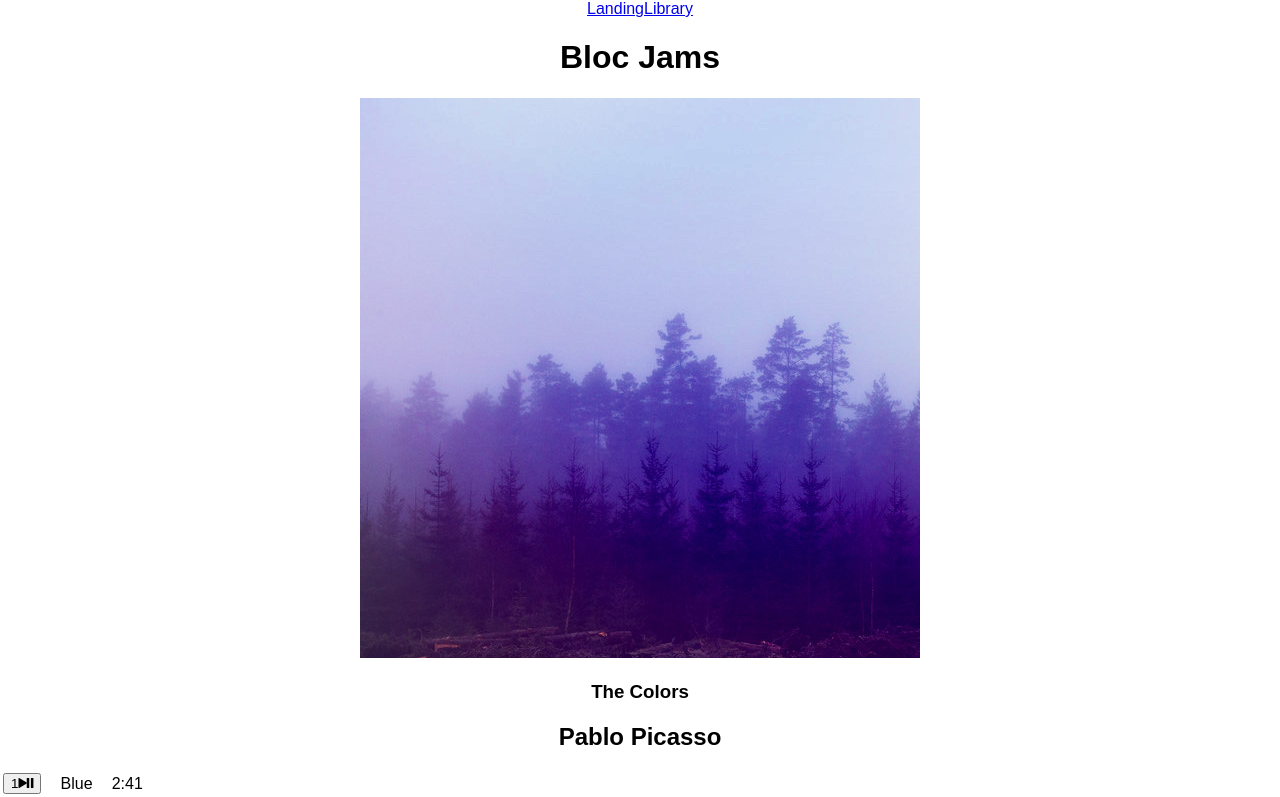
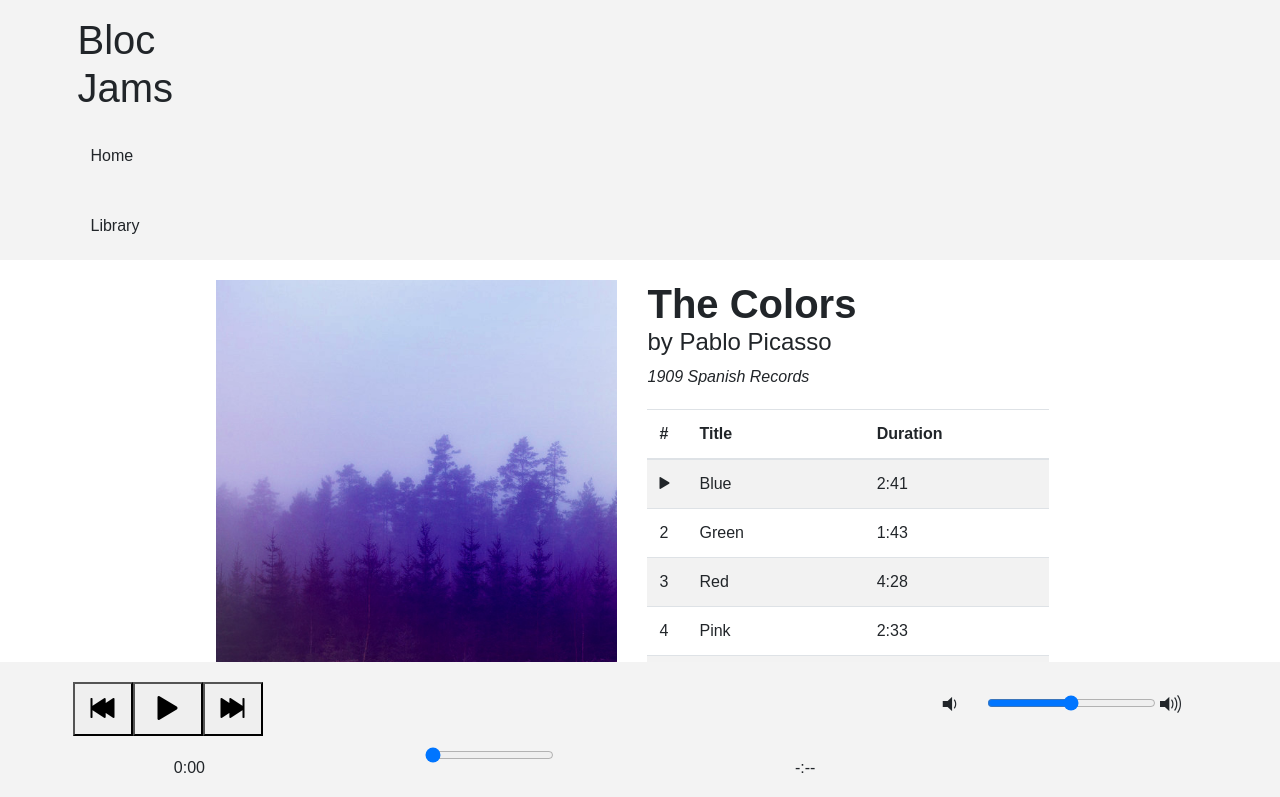
Before and after one commit to dfite85/bloc-jams-react, a React (Create React App) app: page /album/the-colors in a window 1280 px wide. Shown: the top 797 px of the page. Built offline with nearby package versions, Linux system fonts and the light colour scheme.

Commit message:
styling completed

```diff
--- a/package.json
+++ b/package.json
@@ -3,7 +3,9 @@
   "version": "0.1.0",
   "private": true,
   "dependencies": {
+    "bootstrap": "^4.1.1",
     "react": "^16.3.2",
+    "react-bootstrap": "^0.32.1",
     "react-dom": "^16.3.2",
     "react-router-dom": "^4.2.2",
     "react-scripts": "1.1.4"
--- a/public/index.html
+++ b/public/index.html
@@ -11,6 +11,7 @@
     <link rel="manifest" href="%PUBLIC_URL%/manifest.json">
     <link rel="shortcut icon" href="%PUBLIC_URL%/favicon.ico">
     <link rel="stylesheet" href="http://code.ionicframework.com/ionicons/2.0.1/css/ionicons.min.css">
+    <link rel="stylesheet" href="https://maxcdn.bootstrapcdn.com/bootstrap/latest/css/bootstrap.min.css">
     <!--
       Notice the use of %PUBLIC_URL% in the tags above.
       It will be replaced with the URL of the `public` folder during the build.
--- a/src/App.css
+++ b/src/App.css
@@ -2,27 +2,27 @@
   text-align: center;
 }
 
-.App-logo {
-  animation: App-logo-spin infinite 20s linear;
-  height: 80px;
+
+#bloc-jams-title{
+  margin-left: 0px;
+  margin-top: 16px;
 }
 
-.App-header {
-  background-color: #222;
-  height: 150px;
-  padding: 20px;
-  color: white;
+#sticky-header {
+  background-color:#f3f3f3;
+  margin-bottom:20px;
 }
 
-.App-title {
-  font-size: 1.5em;
+
+#header-nav {
+  line-height: 70px;
+  font-size: 16px;
 }
 
-.App-intro {
-  font-size: large;
+.header-link {
+  padding-right:10px;
 }
 
-@keyframes App-logo-spin {
-  from { transform: rotate(0deg); }
-  to { transform: rotate(360deg); }
+a:hover {
+  text-decoration:none;
 }
--- a/src/App.js
+++ b/src/App.js
@@ -4,24 +4,37 @@ import './App.css';
 import Landing from './components/Landing';
 import Library from './components/Library';
 import Album from './components/Album';
+import {Bootstrap, Grid, Col, Row, Button} from 'react-bootstrap';
+
+
 
 
 class App extends Component {
   render() {
     return (
       <div className="App">
+        <Grid fluid>
+          <Row id="sticky-header">
+            <Grid>
+              <Row>
                 <header>
-          <nav>
-            <Link to='/'>Landing</Link>
-            <Link to='/library'>Library</Link>
+                  <Col sm={6} xs={6} className="text-left"><h1 id="bloc-jams-title">Bloc Jams</h1></Col>
+                  <Col sm={6} xs={6} className="text-right">
+                    <nav id="header-nav">
+                      <Link className="header-link" to='/'><Button>Home</Button></Link>
+                      <Link className="header-link" to='/library'><Button>Library</Button></Link>
                     </nav>
-          <h1>Bloc Jams</h1>
+                  </Col>
                 </header>
-        <main>
+              </Row>
+            </Grid>
+          </Row>
+          <main id="main-container">
             <Route exact path="/" component={Landing} />
             <Route path="/library" component={Library} />
             <Route path="/album/:slug" component={Album} />
           </main>
+        </Grid>
       </div>
     );
   }
--- /dev/null
+++ b/src/components/Album.css
@@ -0,0 +1,57 @@
+.album-container {
+	padding-bottom:100px;
+}
+
+@media screen and (max-width: 768px) {
+	.album-container {
+		padding-bottom: 40px;
+	}
+}
+
+@media screen and (min-width: 768px) {
+	.container-fluid {
+		padding-left: 0px;
+	}
+}
+
+#album-cover-art {
+	max-width:100%;
+}
+
+.album-details {
+	padding-bottom:20px;
+}
+
+#album-title {
+	margin-bottom: 0px;
+	font-weight: bold;
+}
+
+.artist {
+	font-size: 24px;
+}
+
+#release-info {
+	font-style: italic;
+}
+
+#play-controls-column {
+	width:40px;
+}
+
+
+tr.song:hover {
+	cursor:pointer;
+}
+
+tr.song .hoverSongRowControl {
+	display:none;
+}
+
+tr.song:hover .hoverSongRowControl {
+	display:block;
+}
+
+tr.song:hover .songNumber {
+	display:none;
+}
--- a/src/components/Album.js
+++ b/src/components/Album.js
@@ -1,6 +1,9 @@
 import React, { Component } from 'react';
 import albumData from './../data/albums';
 import PlayerBar from './PlayerBar';
+import {Bootstrap, ButtonGroup, Button, Col, Row, Table} from 'react-bootstrap';
+import './Album.css';
+
 
 class Album extends Component {
    constructor(props) {
@@ -15,10 +18,15 @@ import PlayerBar from './PlayerBar';
       currentSong: album.songs[0],
       currentTime: 0,
       duration: album.songs[0].duration,
-       isPlaying: false
+      currentVolume: 0.5,
+      isPlaying: false,
+      isHovering:false
      };
-       this.audioElement = document.createElement('audio')
+
+     this.audioElement = document.createElement('audio');
      this.audioElement.src = album.songs[0].audioSrc;
+     this.audioElement.volume = this.state.currentVolume;
+
 
      }
 
@@ -45,6 +53,7 @@ import PlayerBar from './PlayerBar';
      this.audioElement.removeEventListener('durationchange', this.eventListeners.durationchange);
      this.audioElement.removeEventListener('volumeupdate', this.eventListeners.volumeupdate);
     }
+
 
      play() {
        this.audioElement.play();
@@ -76,7 +85,6 @@ import PlayerBar from './PlayerBar';
      	}
      }
 
-
      handleSongClick(song) {
        const isSameSong = this.state.currentSong === song;
        if (this.state.isPlaying && isSameSong) {
@@ -85,6 +93,17 @@ import PlayerBar from './PlayerBar';
        	 if (!isSameSong) { this.setSong(song); }
          this.play();
        }
+     }
+
+    handleSongHoverEnd() {
+       console.log("left");
+       this.setState({isHovering: false});
+    }
+
+     handleSongHoverStart(song) {
+       console.log("entered");
+       this.setState({isHovering:true});
+       console.log(song);
      }
 
      handlePrevClick() {
@@ -108,54 +127,87 @@ import PlayerBar from './PlayerBar';
      const newTime = this.audioElement.duration * e.target.value;
      this.audioElement.currentTime = newTime;
      this.setState({ currentTime: newTime });
-   };
+   }
 
    handleVolumeChange(e) {
      const newVol = e.target.value;
-     this.audioElement.currentVolume = newVol;
+     this.audioElement.volume = newVol;
      this.setState({ currentVolume: newVol });
    }
 
+   renderButtons(song, index) {
+      if (this.state.currentSong === song) {
+      	if (this.state.isPlaying === true) {
+      		return <span className="ion-pause"></span>;
+      	}
+      	else{
+            return <span className="ion-play"></span>;
+      	}
+
+      }
+      else {
+     		return <div><span className="songNumber">{index+1}</span> <span className="ion-play hoverSongRowControl"></span></div>;
+       }
+
+   }
+
+
+
+
    render() {
+
+
      return (
+
      	<section className="album">
-         <section id="album-info">
+     	<Row className="album-container">
+     	<Col sm={2}></Col>
+        <Col id="album-info" sm={4}>
            <img id="album-cover-art" src={this.state.album.albumCover} />
+        </Col>
+        <Col id="album-songlist" sm={4} className="text-left">
         <div className="album-details">
              <h1 id="album-title">{this.state.album.title}</h1>
-             <h2 className="artist">{this.state.album.artist}</h2>
-             <div id="release-info">{this.state.album.year} {this.state.album.label}</div>
+             <h2 className="artist">by {this.state.album.artist}</h2>
+             <div id="release-info">{this.state.album.releaseInfo}</div>
         </div>
-         </section>
-         <table id="song-list">
+        <Table id="song-list" className="text-left" lg={6} striped>
            <colgroup>
-             <col id="song-number-column" />
+             <col id="play-controls-column" />
              <col id="song-title-column" />
              <col id="song-duration-column" />
            </colgroup>
+           <thead>
+              <tr>
+                 <th>#</th>
+                 <th>Title</th>
+                 <th>Duration</th>
+              </tr>
+           </thead>
            <tbody>
            {this.state.album.songs.map( (song, index) =>
-               <tr className="song" key={index} onClick={() => this.handleSongClick(song)} >
+       		<tr className="song" key={index}
+       		onClick={() => this.handleSongClick(song)}
+            >
                 <td className="song-actions">
-                   <button>
-                     <span className="song-number">{index+1}</span>
-                     <span className="ion-play"></span>
-                     <span className="ion-pause"></span>
-                   </button>
+                {this.renderButtons(song, index)}
                 </td>
            		<td className="song-title">{song.title}</td>
            		<td className="song-duration">{this.formatTime(song.duration)}</td>
            	</tr>
            	)}
            </tbody>
-         </table>
+         </Table>
+         </Col>
+         <Col sm={2}></Col>
+         </Row>
+
          <PlayerBar
            isPlaying={this.state.isPlaying}
            currentSong={this.state.currentSong}
            currentTime={this.formatTime(this.audioElement.currentTime)}
            duration={this.formatTime(this.audioElement.duration)}
-           volume={this.state.volume}
-           seekValue={(time) => this.formatTime(time)}
+           seekValue={this.audioElement.currentTime / this.audioElement.duration}
            currentVolume={this.audioElement.volume}
            handleSongClick={() => this.handleSongClick(this.state.currentSong)}
            handlePrevClick={() => this.handlePrevClick()}
@@ -164,8 +216,13 @@ import PlayerBar from './PlayerBar';
            handleVolumeChange={(e) => this.handleVolumeChange(e)}
          />
          </section>
+
+
      );
    }
  }
 
+
+
+
 export default Album;
--- /dev/null
+++ b/src/components/Landing.css
@@ -0,0 +1,16 @@
+.home-icon {
+	font-size: 100px;
+}
+
+.selling-points {
+	padding-top: 20px;
+}
+
+
+.cta {
+	margin-top:50px;
+}
+
+.landing {
+    padding-bottom: 50px;
+}
--- a/src/components/Landing.js
+++ b/src/components/Landing.js
@@ -1,25 +1,39 @@
 import React from 'react';
-
+import {Bootstrap, ButtonGroup, Button, Grid, Col, Row} from 'react-bootstrap';
+import './Landing.css';
+import { Route, Link } from 'react-router-dom';
 
 const Landing = () => (
-  <section className="landing">
+  <Grid className="landing">
     <h1 className="hero-title">Turn the music up!</h1>
-
-    <section className="selling-points">
-      <div className="point">
+    <Row className="selling-points">
+      <Col className="point" sm={4}>
+        <span className="home-icon ion-music-note"></span>
         <h2 className="point-title">Choose your music</h2>
         <p className="point-description">The world is full of music; why should you have to listen to music that someone else chose?</p>
-      </div>
-      <div className="point">
-        <h2 className="point-title">Unlimited, streaming, ad-free</h2>
+      </Col>
+      <Col className="point" sm={4}>
+        <span className="home-icon ion-radio-waves"></span>
+        <h2 className="point-title">Unlimited, streaming, ad&#x2011;free</h2>
         <p className="point-description">No arbitrary limits. No distractions.</p>
-      </div>
-      <div className="point">
+      </Col>
+      <Col className="point" sm={4}>
+        <span className="home-icon ion-iphone"></span>
         <h2 className="point-title">Mobile enabled</h2>
         <p className="point-description">Listen to your music on the go. This streaming service is available on all mobile platforms.</p>
-      </div>
-    </section>
-  </section>
+      </Col>
+    </Row>
+    <Row className="cta">
+      <Col>
+      <Link className="header-link" to='/library'>
+      <Button bsStyle="primary" bsSize="large">
+      Explore Music Library
+      </Button>
+      </Link>
+      </Col>
+    </Row>
+
+  </Grid>
 );
 
 export default Landing;
--- /dev/null
+++ b/src/components/Library.css
@@ -0,0 +1,21 @@
+.library-album-pic {
+	width:100%;
+}
+
+.library-album {
+   font-size: 18px;
+   margin-bottom: 30px;
+}
+
+.album-info-1 {
+   color:#333;
+   margin-top:5px;
+}
+
+.album-name {
+	font-weight:bold;
+}
+
+.album-info-2 {
+   color:#333;
+}
--- a/src/components/Library.js
+++ b/src/components/Library.js
@@ -1,30 +1,33 @@
- import React, { Component } from 'react';
- import albumData from './../data/albums';
- import { Link } from 'react-router-dom';
+import React, { Component } from 'react';
+import { Link } from 'react-router-dom';
+import albumData from './../data/albums';
+import {Bootstrap, Grid, Col, Row} from 'react-bootstrap';
+import './Library.css';
 
- class Library extends Component {
+class Library extends Component {
    constructor(props) {
      super(props);
      this.state = { albums: albumData };
    }
-
    render() {
     return (
-      <section className='library'>
+      <Grid className='library'>
+       <Row>
         {
           this.state.albums.map( (album, index) =>
+            <Col className="library-album text-left" sm={4}>
             <Link to={`/album/${album.slug}`} key={index}>
-             <img src={album.albumCover} alt={album.title} />
-               <div>{album.title}</div>
-               <div>{album.artist}</div>
-               <div>{album.songs.length} songs</div>
+              <img className="library-album-pic" src={album.albumCover} alt={album.title} />
+              <div className="album-info-1"><span className="album-name">{album.title}</span> ({album.songs.length} songs)</div>
+              <div className="album-info-2">{album.artist}</div>
             </Link>
+            </Col>
           )
         }
-      </section>
+        </Row>
+      </Grid>
      );
    }
  }
 
-
 export default Library;
--- /dev/null
+++ b/src/components/PlayerBar.css
@@ -0,0 +1,59 @@
+.player-bar {
+	background-color: #f3f3f3;
+	margin-top:20px;
+	padding-top:10px;
+	padding-bottom:10px;
+	position:fixed;
+	width:100%;
+	bottom:0;
+}
+
+@media screen and (max-width:768px) {
+	.player-bar {
+		position:relative;
+	}
+}
+
+#buttons {
+	font-size: 32px;
+	padding: 10px 10px;
+
+}
+
+.player-bar span {
+    padding: 20px 10px;
+}
+
+
+.current-time {
+
+	padding:10px 0px;
+}
+
+.seek-bar {
+	padding: 10px 20px;
+
+}
+
+.total-time {
+
+	padding: 10px 20px;
+
+}
+
+#volume-container {
+    padding: 10px;
+}
+
+.icon {
+	font-size: 24px;
+	padding: 5px;
+}
+
+.volume-seek{
+	margin-top:3px;
+}
+
+#play-pause{
+    width:70px;
+}
--- a/src/components/PlayerBar.js
+++ b/src/components/PlayerBar.js
@@ -1,11 +1,16 @@
 import React, { Component } from 'react';
+import {Bootstrap, Grid, Row, Col} from 'react-bootstrap';
+import './PlayerBar.css';
 
  class PlayerBar extends Component {
    render() {
      return (
-       <section className="player-bar">
-
-         <section id="buttons">
+      <Grid className="player-bar" fluid>
+        <Grid>
+         <Row>
+            <Col id="playback-controls" sm={9}>
+             <Row>
+		         <Col id="buttons" className="text-center">
 		           <button id="previous" onClick={this.props.handlePrevClick}>
 		             <span className="ion-skip-backward"></span>
 		           </button>
@@ -15,35 +20,49 @@ import React, { Component } from 'react';
 		           <button id="next" onClick={this.props.handleNextClick}>
 		             <span className="ion-skip-forward"></span>
 		           </button>
-         </section>
-
-         <section id="time-control">
-           <div className="current-time">{this.props.currentTime}</div>
+		         </Col>
+		     </Row>
+		     <Row id="time-control">
+		           <Col className="time-text current-time text-right" xs={2} sm={2}>{this.props.currentTime}</Col>
+		           <Col sm={8} xs={8}>
 		           <input
 		             type="range"
-             className="seek-bar"
+		             className="seek- time-seek"
 		             value={this.props.seekValue || 0}
 		             max="1"
 		             min="0"
 		             step="0.01"
 		             onChange={this.props.handleTimeChange}
 		           />
-           <div className="total-time">{this.props.duration}</div>
-         </section>
+		           </Col>
+		           <Col className="time-text total-time text-left" xs={2} sm={2}>{this.props.duration}</Col>
+		     </Row>
+	        </Col>
 
-         <section id="volume-control">
-           <div className="icon ion-volume-low"></div>
+	         <Col id="volume-control" sm={3}>
+	           <Row id="volume-container" className="align-middle">
+		           <Col className="icon ion-volume-low" xs={2} sm={2}></Col>
+		           <Col sm={8} xs={8}>
 		           <input type="range"
-           className="seek-bar"
-           value={this.props.seekValue || 0}
+		           className="seek-bar volume-seek"
+		           value={this.props.currentVolume || 0}
 		           max="1"
 		           min="0"
 		           step="0.01"
 		           onChange={this.props.handleVolumeChange}
 		            />
-           <div className="icon ion-volume-high"></div>
-         </section>
-       </section>
+		            </Col>
+		           <Col className="icon ion-volume-high" xs={2} sm={2}></Col>
+               </Row>
+	         </Col>
+         </Row>
+
+
+
+        </Grid>
+
+       </Grid>
+
      );
    }
  }
```
Also changed, not shown: 1 other file (tests, documents, lock files or other folders). Lines whose indentation alone changed are shown as unchanged.
